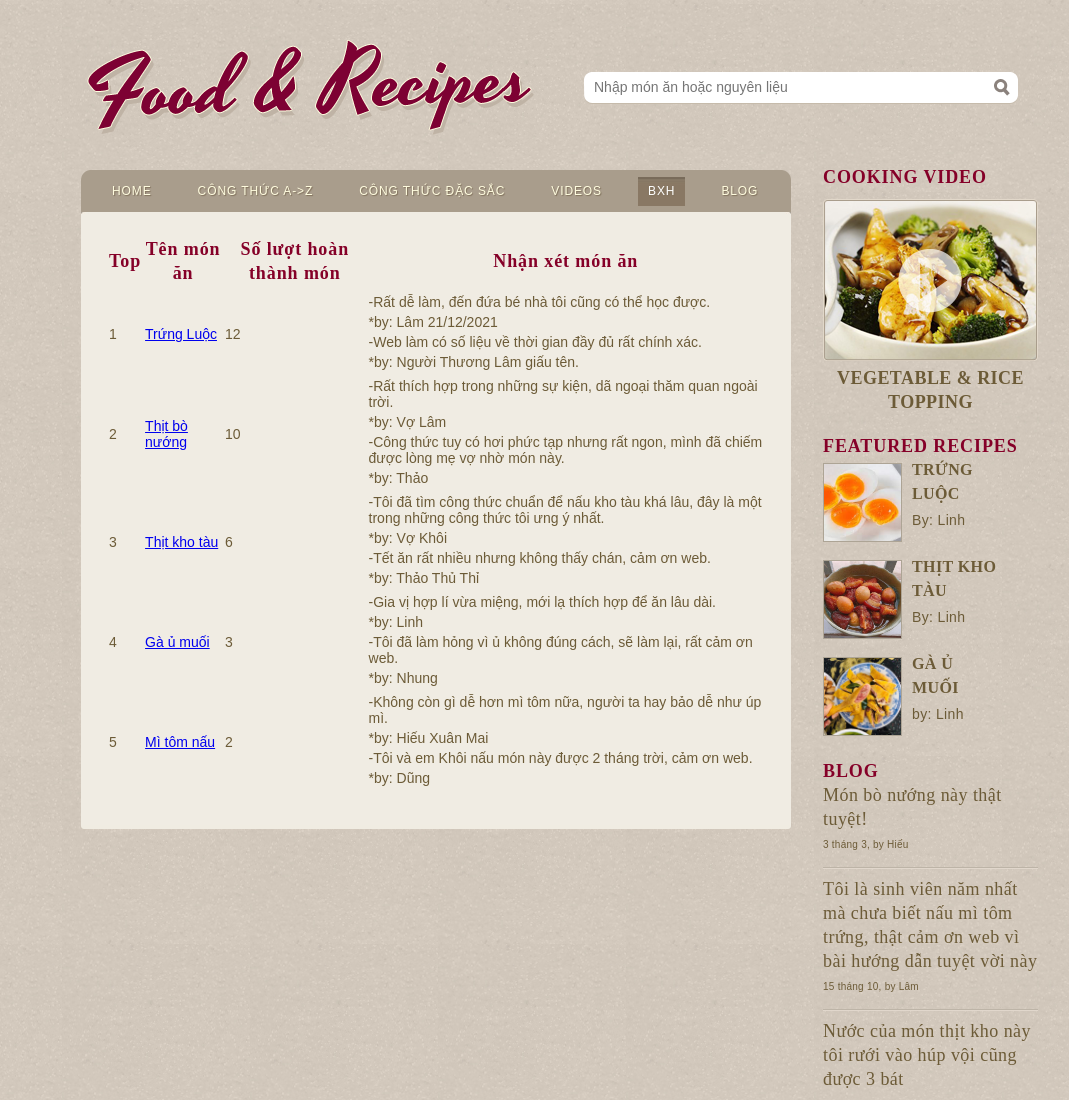
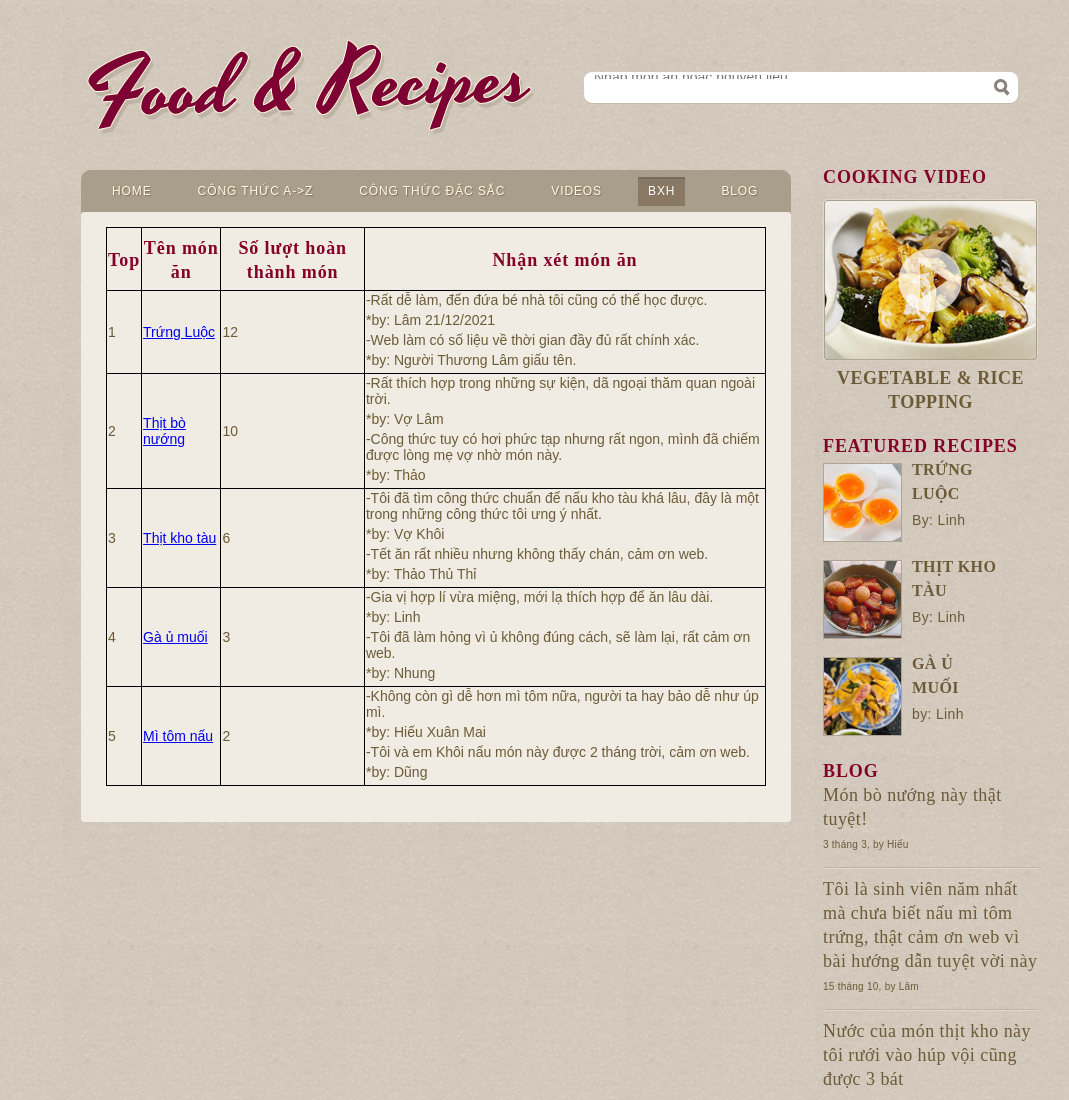
Before and after one commit to Long62HT/Webnauan-nhom17, a plain HTML site: page about.html in a window 1280 px wide. Shown: the top 1100 px of the page, without its empty margins (82-1151 px from the left). Drawn offline with Linux system fonts and the light colour scheme.

Commit message:
Update style.css

```diff
--- a/css/style.css
+++ b/css/style.css
@@ -1,4 +1,4 @@
-/* Website template by freewebsitetemplates.com */
+
 body {
 	background: url(../images/bg-body.jpg) repeat;
 	color: #6c5b37;
@@ -59,7 +59,7 @@ div.header form input#search {
 	color: #707476;
 	float: left;
 	font-size: 14px;
-	height: 25px;
+	height: 25px;height: 4px;
 	line-height: 25px;
 	margin: 3px 0 0 10px;
 	padding: 0;
@@ -133,6 +133,7 @@ div.body div:first-child div.body div {
 }
 div.body div:first-child div.body div a img {
 	margin: 1px 1px 0 4px;
+
 }
 div.body div:first-child div.body ul {
 	background: url(../images/interface.png) no-repeat center -57px;
@@ -243,6 +244,7 @@ div.body div:first-child div.footer ul li h2 a {
 div.body div:first-child div.footer ul li img {
 	border-bottom: 1px solid #fcda55;
 	border-top: 1px solid #fcda55;
+
 }
 div.body div:first-child div.footer ul li:first-child {
 	margin: 0;
@@ -264,6 +266,7 @@ div.body div div:first-child {
 }
 div.body div div:first-child img {
 	margin: 10px 0 0;
+	size: 100px;
 }
 div.body div div h3,
 div.body div div h4 {
@@ -698,3 +701,16 @@ div.body div div ul#blog li a:hover{
 	width: 77px;
 	height: 77px;
 }
+table, td, th {
+	border: 1px solid black;
+
+  }
+
+table {
+	width: 100%;
+	border-collapse: collapse;
+  }
+.anh-nho-home{
+	width: 60px;
+	height: 60px;
+}
```
